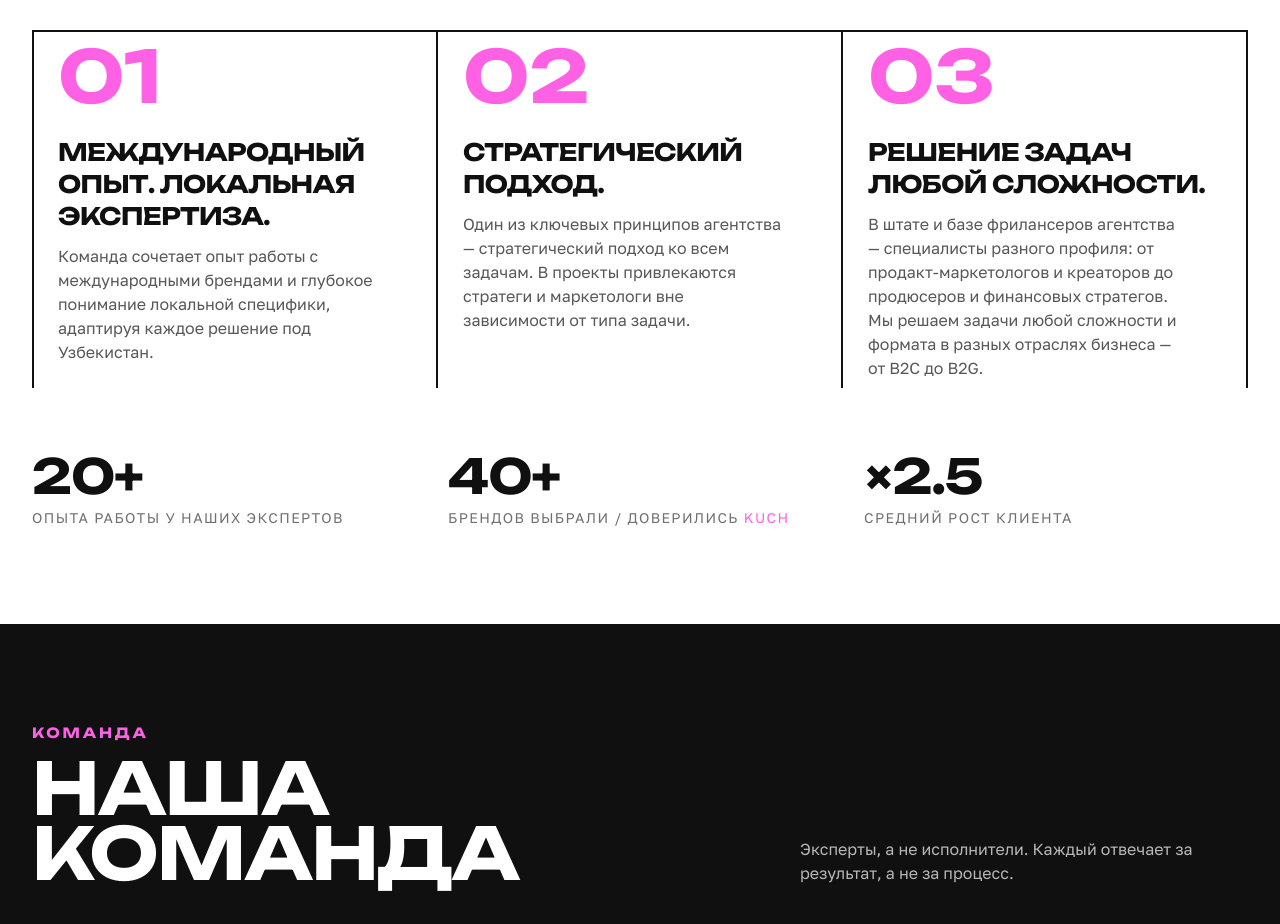
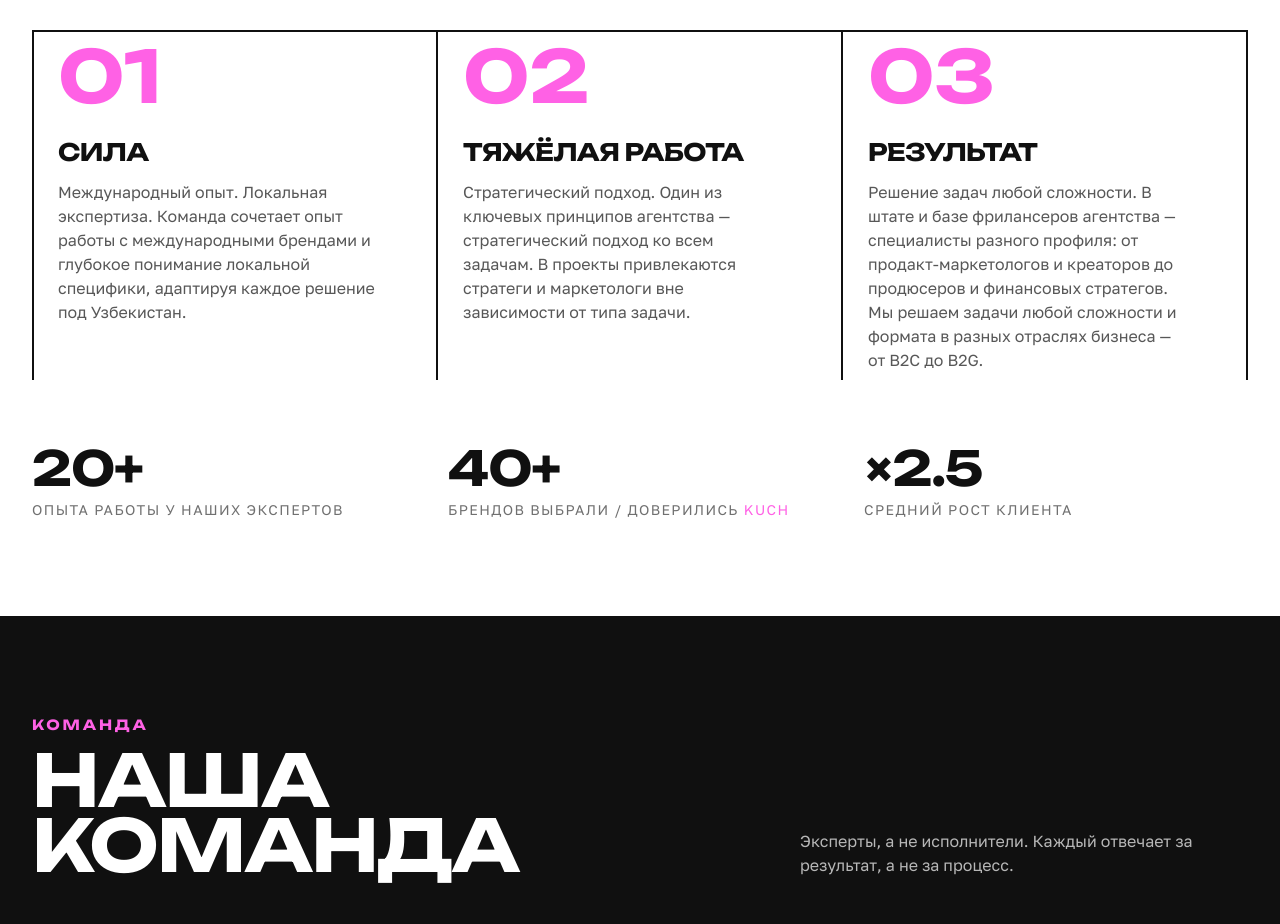
Before and after one commit to nursulton-front-dev/kuch-agency, a Next.js app: page / in a window 1280 px wide. Shown: the part 1340-2264 px from the top of the page. Built offline with nearby package versions, Linux system fonts and the light colour scheme; no server answers.

Commit message:
fix(about): restore original card titles (СИЛА / ТЯЖЁЛАЯ РАБОТА / РЕЗУЛЬТАТ) and place full copy in body descriptions

```diff
--- a/components/v1/sections/About.tsx
+++ b/components/v1/sections/About.tsx
@@ -12,34 +12,34 @@ export function About() {
   const pillars = lang === 'uz' ? [
     {
       num: '01',
-      title: 'Xalqaro tajriba. Lokal ekspertiza.',
-      body: 'Jamoa xalqaro brendlar bilan ishlash tajribasini va lokal o\'ziga xoslikni chuqur tushunishni birlashtirib, har bir yechimni O\'zbekistonga moslashtiradi.',
+      title: 'KUCH',
+      body: 'Xalqaro tajriba. Mahalliy ekspertiza. Jamoamiz xalqaro brendlar tajribasi va mahalliy bozor xususiyatlarini chuqur anglagan holda, har bir yechimni O\'zbekiston sharoitiga moslashtiradi.',
     },
     {
       num: '02',
-      title: 'Strategik yondashuv.',
-      body: 'Agentlikning asosiy tamoyillaridan biri — barcha vazifalarga strategik yondashuv. Loyihalarga vazifa turidan qat\'i nazar strateglar va marketologlar jalb etiladi.',
+      title: 'MURAKKAB ISH',
+      body: 'Strategik yondashuv. Agentlikning asosiy tamoyillaridan biri — barcha vazifalarga strategik yondashuv. Loyiha turidan qat\'i nazar, jarayonga yetuk strateglar va marketologlar jalb qilinadi.',
     },
     {
       num: '03',
-      title: 'Har qanday murakkablikdagi vazifalarni hal etish.',
-      body: 'Shtatda va frilanserlar bazasida har xil profildagi mutaxassislar mavjud: prodakt-marketologlardan tortib moliyaviy strateglargacha. Biz B2C dan B2G gacha bo\'lgan vazifalarni hal qilamiz.',
+      title: 'NATIJA',
+      body: 'Har qanday murakkablikdagi vazifalar yechimi. Agentlik shtati va mutaxassislar bazasida turli soha ekspertlari mavjud: produkt-marketologlar va kreatorlardan tortib, prodyuserlar va moliyaviy strateglargacha. Biz B2C dan B2G gacha bo\'lgan biznes sohalarida har qanday murakkablikdagi vazifalarni hal qilamiz.',
     },
   ] : [
     {
       num: '01',
-      title: 'Международный опыт. Локальная экспертиза.',
-      body: 'Команда сочетает опыт работы с международными брендами и глубокое понимание локальной специфики, адаптируя каждое решение под Узбекистан.',
+      title: 'СИЛА',
+      body: 'Международный опыт. Локальная экспертиза. Команда сочетает опыт работы с международными брендами и глубокое понимание локальной специфики, адаптируя каждое решение под Узбекистан.',
     },
     {
       num: '02',
-      title: 'Стратегический подход.',
-      body: 'Один из ключевых принципов агентства — стратегический подход ко всем задачам. В проекты привлекаются стратеги и маркетологи вне зависимости от типа задачи.',
+      title: 'ТЯЖЁЛАЯ РАБОТА',
+      body: 'Стратегический подход. Один из ключевых принципов агентства — стратегический подход ко всем задачам. В проекты привлекаются стратеги и маркетологи вне зависимости от типа задачи.',
     },
     {
       num: '03',
-      title: 'Решение задач любой сложности.',
-      body: 'В штате и базе фрилансеров агентства — специалисты разного профиля: от продакт-маркетологов и креаторов до продюсеров и финансовых стратегов. Мы решаем задачи любой сложности и формата в разных отраслях бизнеса — от B2C до B2G.',
+      title: 'РЕЗУЛЬТАТ',
+      body: 'Решение задач любой сложности. В штате и базе фрилансеров агентства — специалисты разного профиля: от продакт-маркетологов и креаторов до продюсеров и финансовых стратегов. Мы решаем задачи любой сложности и формата в разных отраслях бизнеса — от B2C до B2G.',
     },
   ]
 
```
